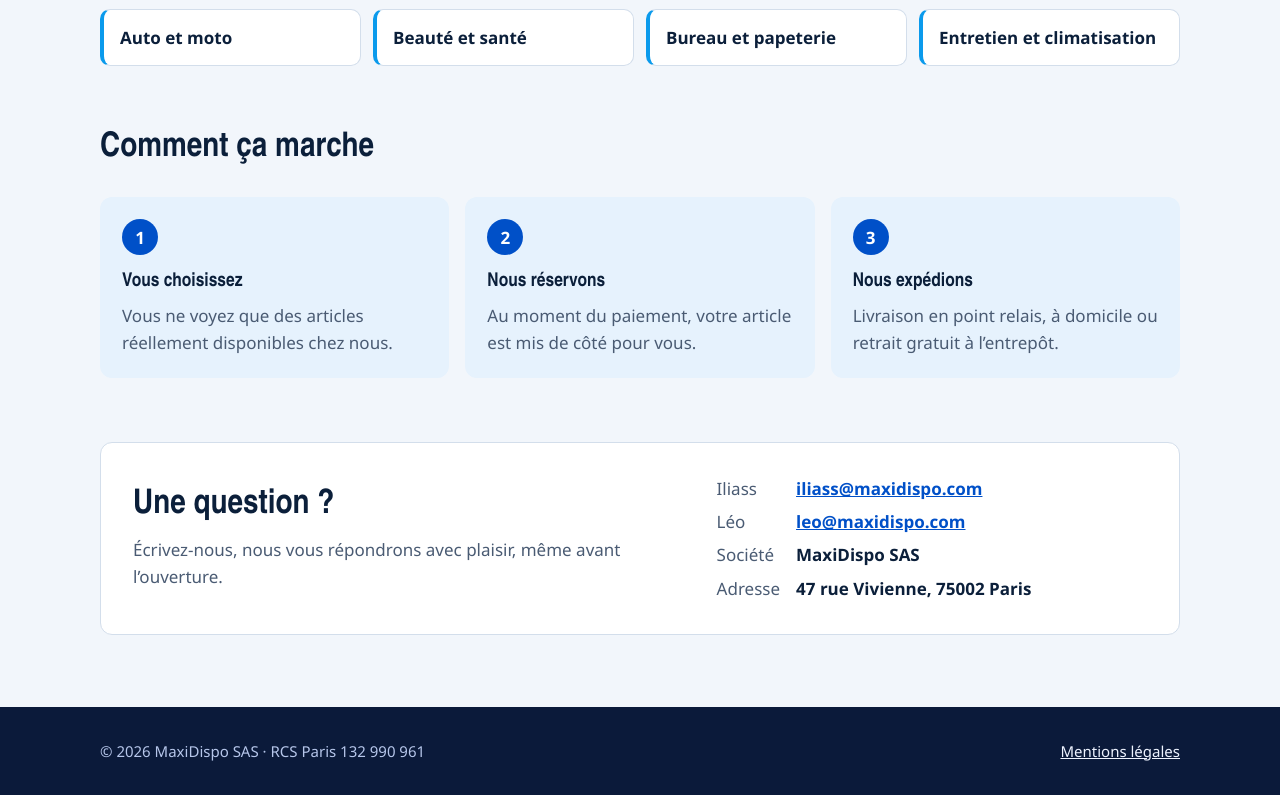
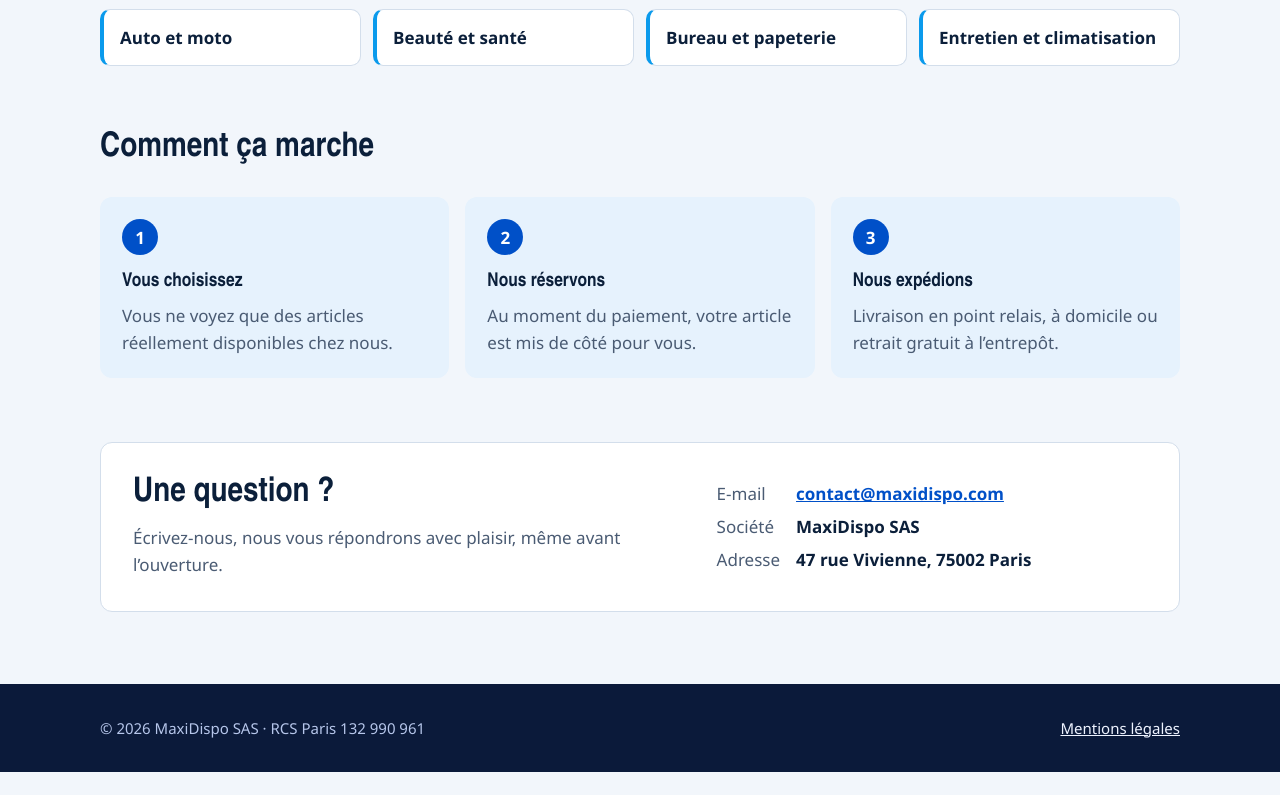
Before and after one commit to iliassdlaymi460-lgtm/maxidispo-vitrine, a plain HTML site: page index.html in a window 1280 px wide. Shown: the part 855-1650 px from the top of the page. After the commit the page ends 1627 px from the top, so only its background shows below. Drawn offline with Linux system fonts and the light colour scheme.

Commit message:
Show one contact address: contact@maxidispo.com
The contact block listed Iliass's and Leo's own addresses, and the legal notice listed Iliass's. Both now show the company's address.

Co-Authored-By: Claude Opus 5.5 <noreply@anthropic.com>
Claude-Session: https://claude.ai/code/session_01BZCjJX4bKBFBbedUen5DZG

```diff
--- a/index.html
+++ b/index.html
@@ -121,8 +121,7 @@
         <p class="lead">Écrivez-nous, nous vous répondrons avec plaisir, même avant l’ouverture.</p>
       </div>
       <dl>
-        <dt>Iliass</dt><dd><a href="mailto:iliass@maxidispo.com">iliass@maxidispo.com</a></dd>
-        <dt>Léo</dt><dd><a href="mailto:leo@maxidispo.com">leo@maxidispo.com</a></dd>
+        <dt>E-mail</dt><dd><a href="mailto:contact@maxidispo.com">contact@maxidispo.com</a></dd>
         <dt>Société</dt><dd>MaxiDispo SAS</dd>
         <dt>Adresse</dt><dd>47 rue Vivienne, 75002 Paris</dd>
       </dl>
```
Also changed, not shown: mentions-legales.html (+1 -1 lines).
